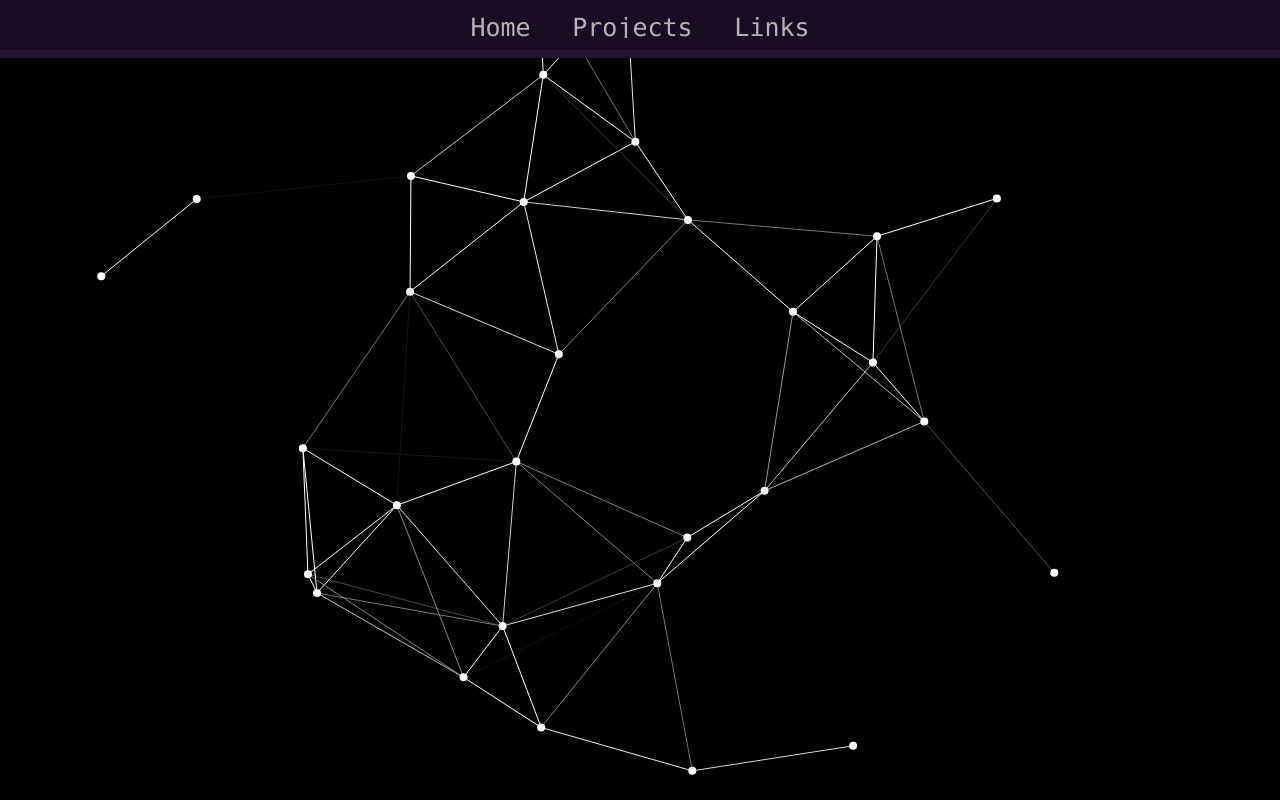
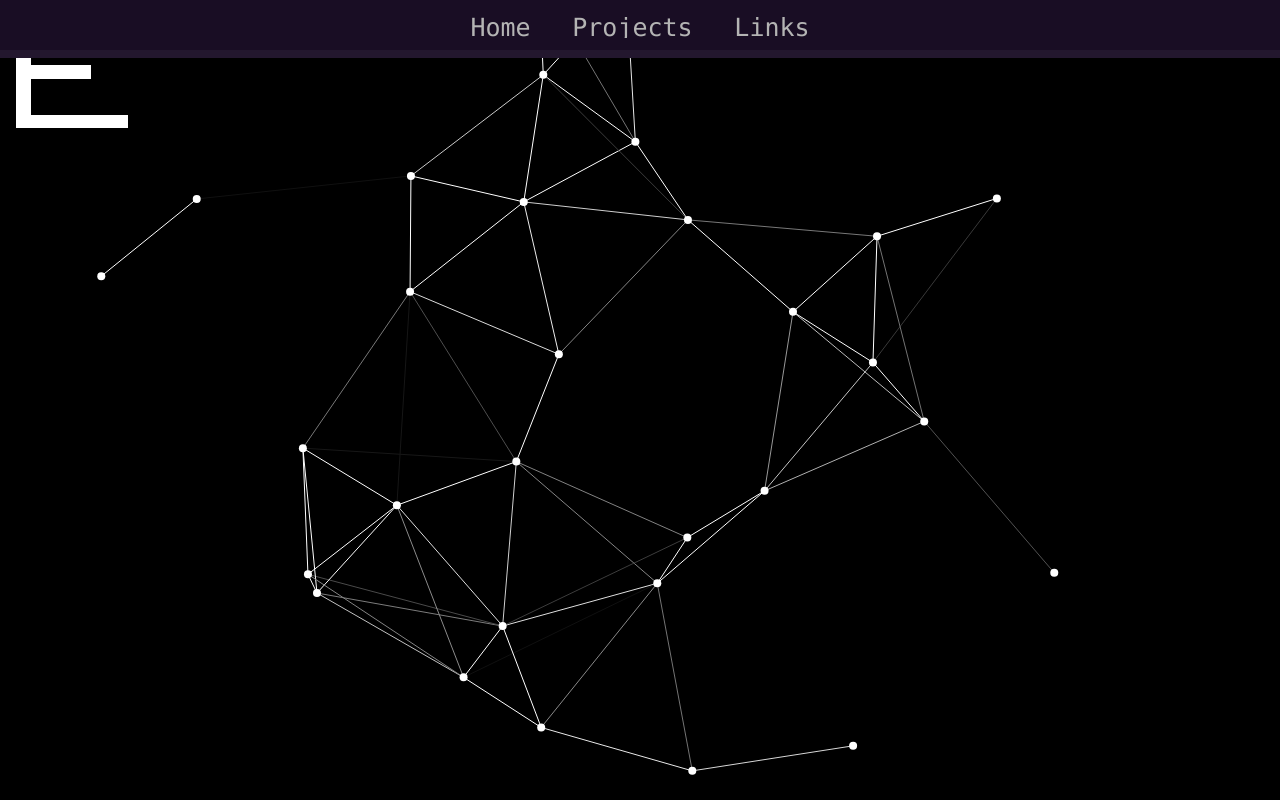
Before and after one commit to E12345EE12345E/website, a SvelteKit app: page / in a window 1280 px wide. Built offline with nearby package versions, Linux system fonts and the light colour scheme.

Commit message:
smoother mouse movement

```diff
--- a/src/routes/+layout.svelte
+++ b/src/routes/+layout.svelte
@@ -23,6 +23,12 @@
         left: 0;
         width: 100vw;
         height: 100vh;
+    }
+    :global(button.imagecontainer) {
+        border: none;
+        background: none;
+        padding: 0;
+        z-index: 1000;
     }
     .navbar {
         display: flex;
--- a/src/routes/+page.svelte
+++ b/src/routes/+page.svelte
@@ -1,5 +1,6 @@
 <script lang="ts">
     let canvas: HTMLCanvasElement;
+    let centerbutton: HTMLButtonElement;
     let circles = $state(<number[][]>[]);
     let mousex = 0;
     let mousey = 0;
@@ -7,6 +8,8 @@
     let animy = 0;
     let animspeeddefault = 0.005;
     let animtime = 0;
+    let overcentertime = 0;
+    let overcentermax = 0.5;
     const TOPBARHEIGHT = 50;
     let t = 0;
 
@@ -76,7 +79,7 @@
     function updateCirclesPos() {
         t++;
         let animdist = Math.sqrt((mousex-animx)*(mousex-animx)+(mousey-animy)*(mousey-animy));
-        let animspeed = animspeeddefault*Math.min(1+0.04*animtime,4)*Math.max(Math.min(animdist*2, 1), 0.2);
+        let animspeed = animspeeddefault*Math.min(1+0.04*animtime,4)*Math.max(Math.min(animdist*3, 1), 0.1);
         if (animdist > animspeed) {
             animtime++;
             let animangle = Math.atan2(mousey-animy,mousex-animx);
@@ -90,7 +93,7 @@
         const offsetxconst = animx-0.5;
         const offsetyconst = animy-0.5;
         const largerdimension = Math.max(canvas.width, canvas.height);
-        const magnitudeconst = (largerdimension/1920);
+        const magnitudeconst = (largerdimension/1920)*(1-Math.min(overcentertime*0.001, overcentermax));
         circles.forEach(c => {
             let magnitude = magnitudeconst * c[7];
             let offsetx = offsetxconst + Math.sin(t*c[10])*magnitude*0.02;
@@ -107,3 +110,6 @@
 </script>
 
 <canvas bind:this={canvas} {onpointermove} class="bg" id="bg"></canvas>
+<!-- svelte-ignore a11y_consider_explicit_label -->
+<!-- svelte-ignore a11y_missing_attribute -->
+<button bind:this={centerbutton} class="imagecontainer"><img src="favicon.png"></button>
```
Also changed, not shown: 30 other files (tests, documents, lock files or other folders).
